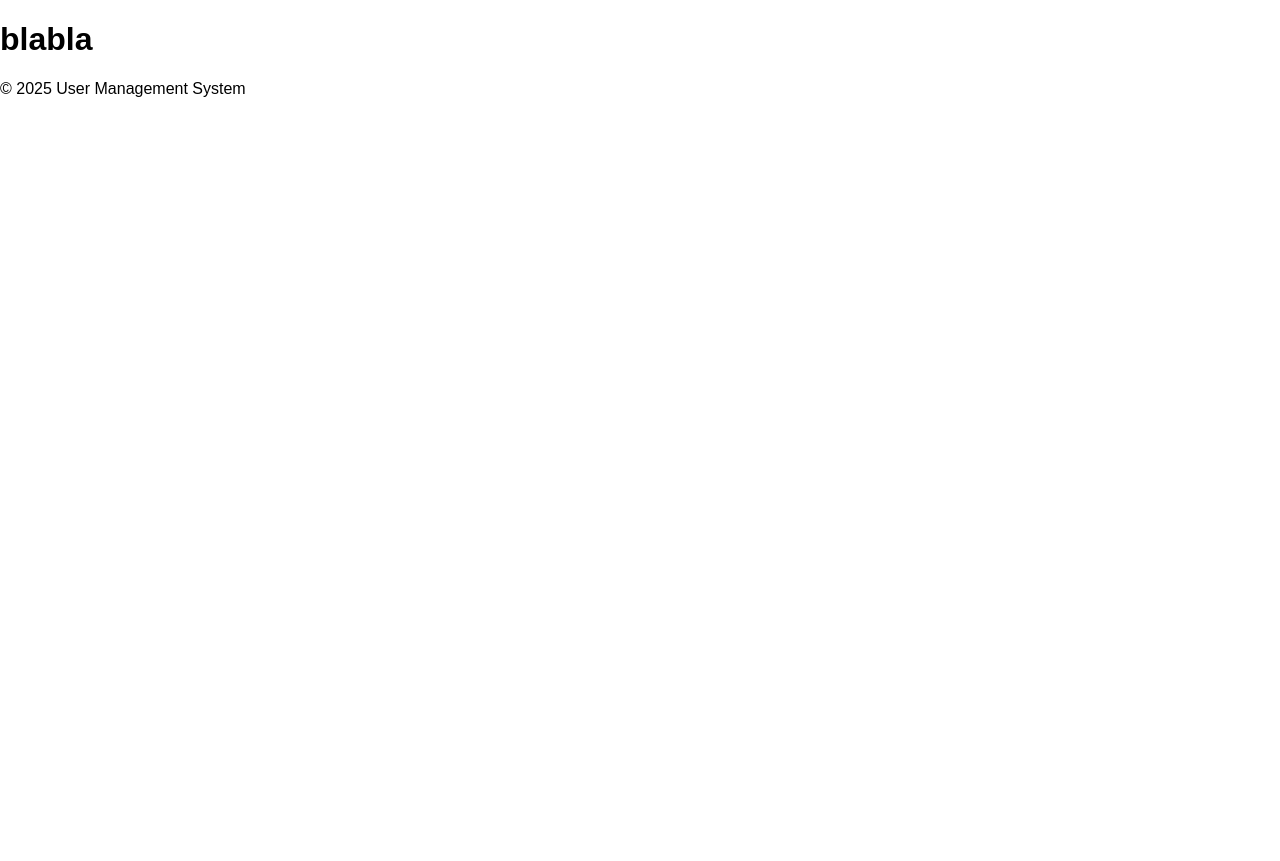
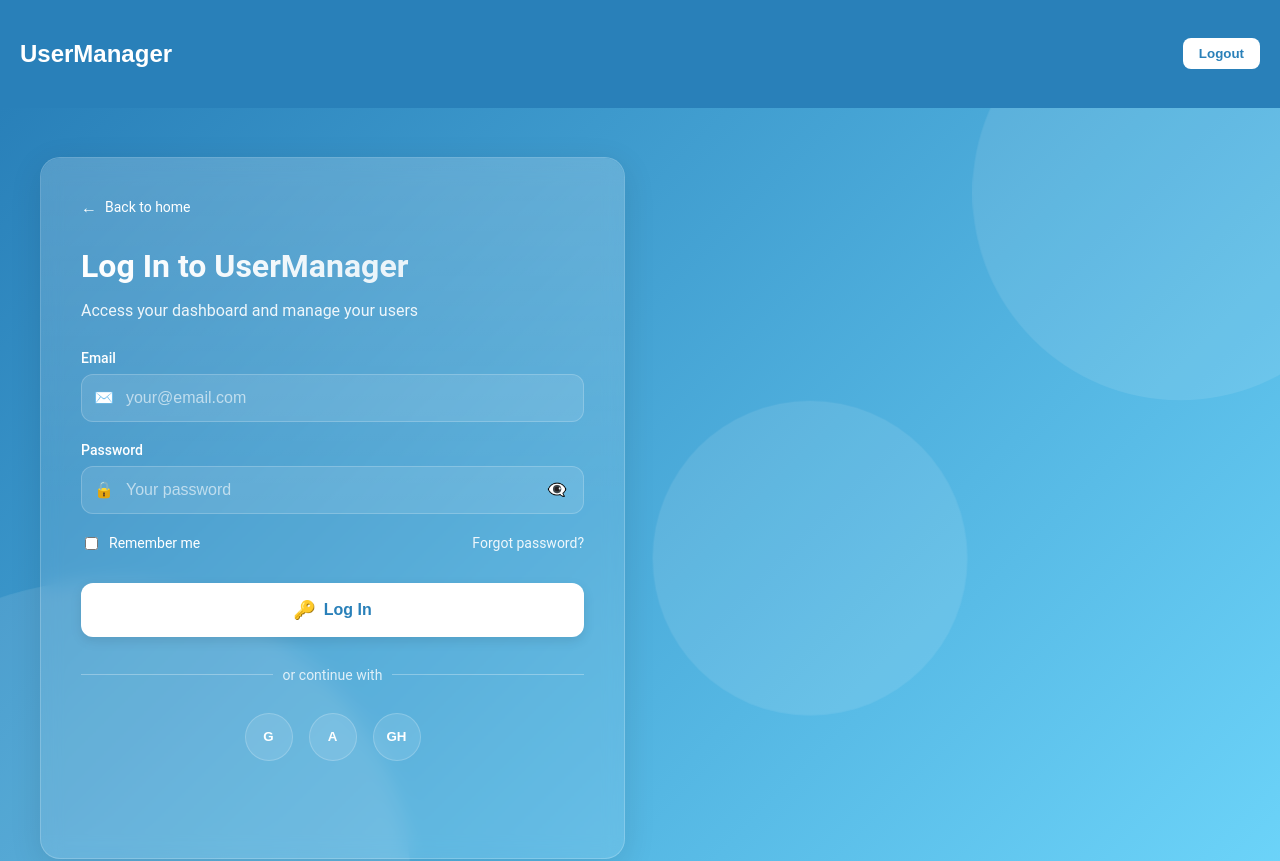
Before and after one commit to year-3-projects-cti/WP2, a Vue app in the folder frontend/: page /login in a window 1280 px wide. Shown: the top 861 px of the page. Before the commit the page ends 800 px from the top, so only its background shows below. Built offline with nearby package versions, Linux system fonts and the light colour scheme; sample sign-in values are in the browser's storage.

Commit message:
integrate with new dashboard

```diff
--- a/frontend/src/App.vue
+++ b/frontend/src/App.vue
@@ -1,8 +1,8 @@
 <template>
   <div class="app-wrapper">
+    <NavBar :isSticky="true" :connected="isAuthenticated" />
 
-    <router-view v-if="!authStore.isAuthenticated" />
-    <AuthView v-else />
+    <router-view />
 
     <footer class="app-footer">
       <p>© 2025 User Management System</p>
@@ -14,7 +14,6 @@
 import { useAuthStore } from "@/stores/useAuthStore";
 import { storeToRefs } from "pinia";
 import NavBar from "./components/NavBar.vue";
-import AuthView from "./views/AuthView.vue";
 
 const authStore = useAuthStore();
 const { isAuthenticated } = storeToRefs(authStore);
--- a/frontend/src/router/index.js
+++ b/frontend/src/router/index.js
@@ -1,19 +1,17 @@
 import { createRouter, createWebHistory } from "vue-router";
 import DashboardView from "@/views/DashboardView.vue";
 import UserLogInView from "@/views/auth/UserLogInView.vue";
-import AuthView from "@/views/AuthView.vue";
 import UserRegisterView from "@/views/auth/UserRegisterView.vue";
-import { useAuthStore } from "@/stores/useAuthStore";
 import InterfaceView from "@/views/interface/InterfaceView.vue";
 import StudentsView from "@/views/interface/StudentsView.vue";
+import { useAuthStore } from "@/stores/useAuthStore";
 
 const routes = [
   { path: "/", component: DashboardView },
   { path: "/login", component: UserLogInView },
   { path: "/register", component: UserRegisterView },
-  { path: "/dashboard", component: AuthView },
-  { path: "/interface", component: InterfaceView },
-  { path: "/students", component: StudentsView },
+  { path: "/interface", component: InterfaceView, meta: { requiresAuth: true } },
+  { path: "/students", component: StudentsView, meta: { requiresAuth: true } },
 ];
 
 const router = createRouter({
@@ -24,9 +22,13 @@ const router = createRouter({
 router.beforeEach((to, from, next) => {
   const authStore = useAuthStore();
 
-  if (to.path === "/dashboard" && !authStore.isAuthenticated) {
+  if (to.path === "/" && authStore.isAuthenticated) {
+    next("/interface");
+  }
+  else if (to.meta.requiresAuth && !authStore.isAuthenticated) {
     next("/login");
-  } else {
+  }
+  else {
     next();
   }
 });
--- a/frontend/src/views/auth/UserLogInView.vue
+++ b/frontend/src/views/auth/UserLogInView.vue
@@ -153,7 +153,7 @@
 
       console.log('Login successful:', response.data);
       authStore.login();
-      router.push('/dashboard');
+      router.push("/interface");
     } catch (error) {
       console.error('Login failed:', error.response?.data || error.message);
       alert('Invalid email or password.');
--- a/frontend/src/views/auth/UserRegisterView.vue
+++ b/frontend/src/views/auth/UserRegisterView.vue
@@ -303,7 +303,7 @@
       });
 
       console.log('Registration successful:', response.data);
-      router.push('/dashboard');
+      router.push("/interface");
     } catch (error) {
       console.error('Registration failed:', error.response?.data || error.message);
     }
```
